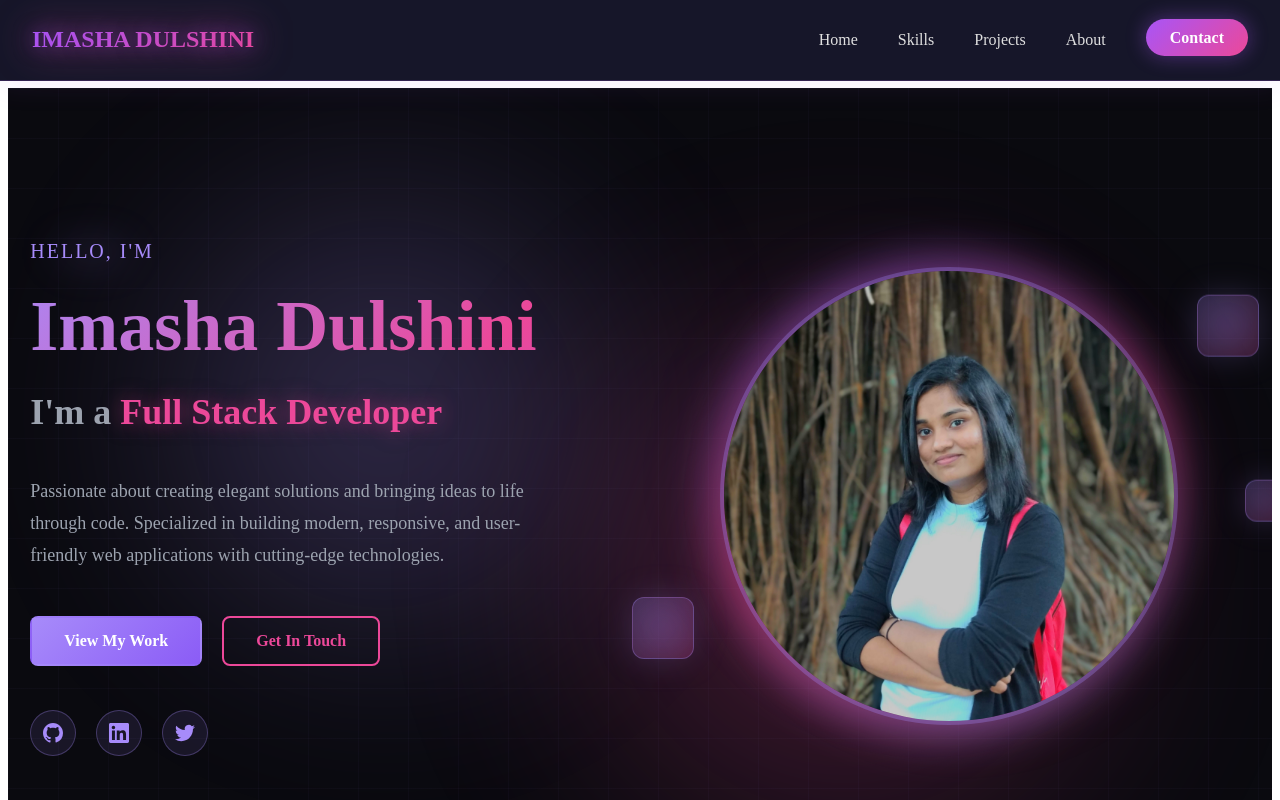
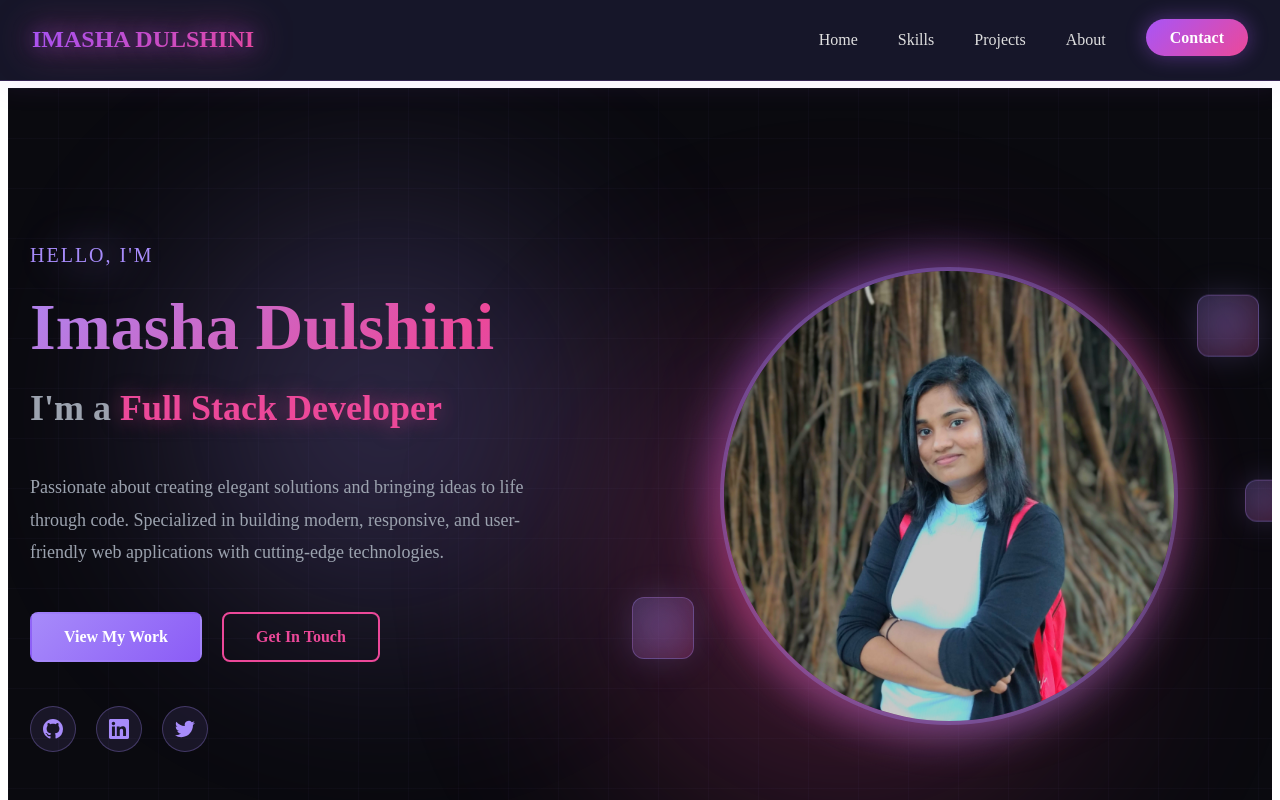
Before and after one commit to Imogirl/portfolio, an Angular app: page / in a window 1280 px wide. Shown: the top 800 px of the page. Built offline with nearby package versions, Linux system fonts and the light colour scheme.

Commit message:
Update home.css

```diff
--- a/src/app/components/home/home.css
+++ b/src/app/components/home/home.css
@@ -4,7 +4,7 @@
   display: flex;
   align-items: center;
   justify-content: center;
-  padding: 10px 20px 80px 0.5px;
+  padding: 10px 20px 80px 0px;
   overflow: hidden;
   background: #0a0a0f;
 }
@@ -56,7 +56,7 @@
 }
 
 .name-title {
-  font-size: clamp(48px, 8vw, 72px);
+  font-size: clamp(48px, 8vw, 66px);
   font-weight: 800;
   line-height: 1.1;
   margin: 0;
```
